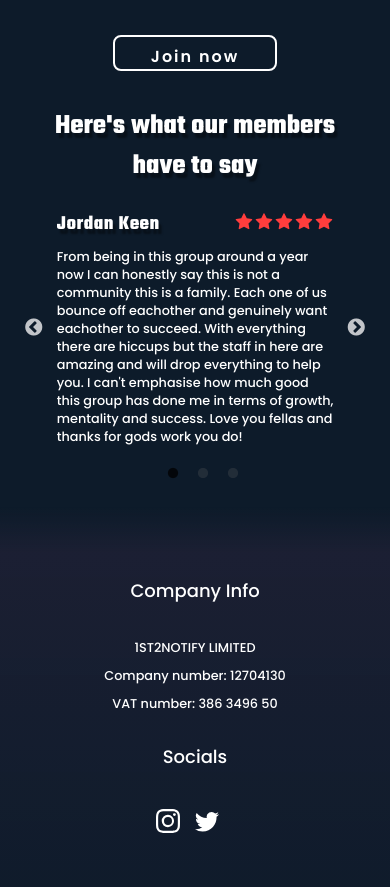
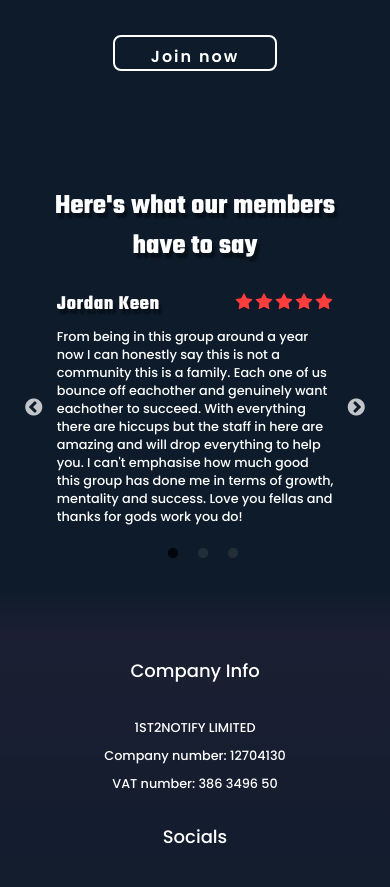
Before and after one commit to alexmbentley/12n-site, a Next.js app: page / in a window 390 px wide. Shown: the part 1096-1983 px from the top of the page. Built offline with nearby package versions, Linux system fonts and the light colour scheme.

Commit message:
changes to mobile view

```diff
--- a/styles/Features.module.scss
+++ b/styles/Features.module.scss
@@ -53,7 +53,7 @@
 
         @include respond(phone){
           width: 85vw;
-          height: 21rem;
+          height: 25rem;
           max-height: fit-content;
         }
 
--- a/styles/Home.module.scss
+++ b/styles/Home.module.scss
@@ -202,7 +202,7 @@
 
     @include respond(phone){
       grid-area: 3 / 1 / 4 / 2;
-      margin-top: 0;
+      margin-top: 10rem;
       margin-bottom:0;
 }
     &--heading {
```
